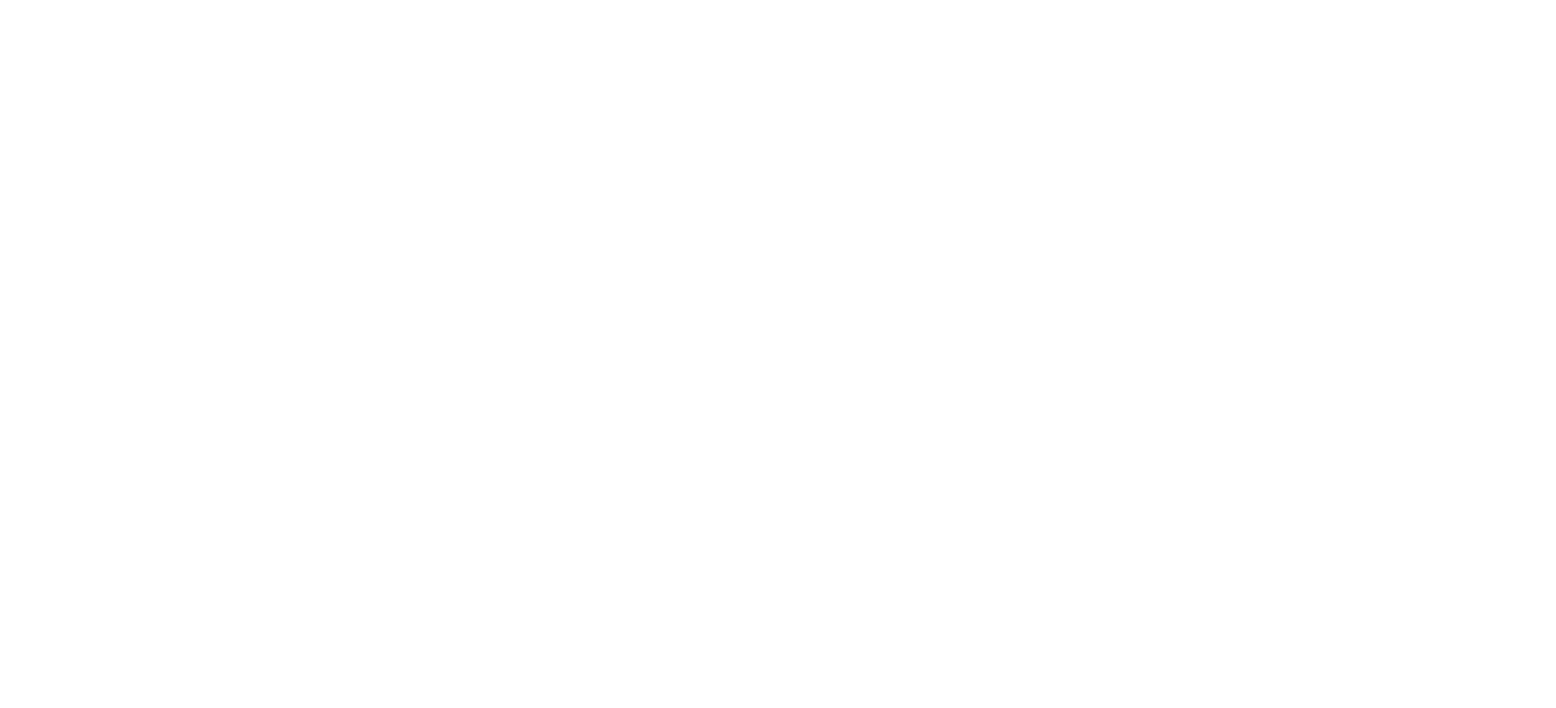
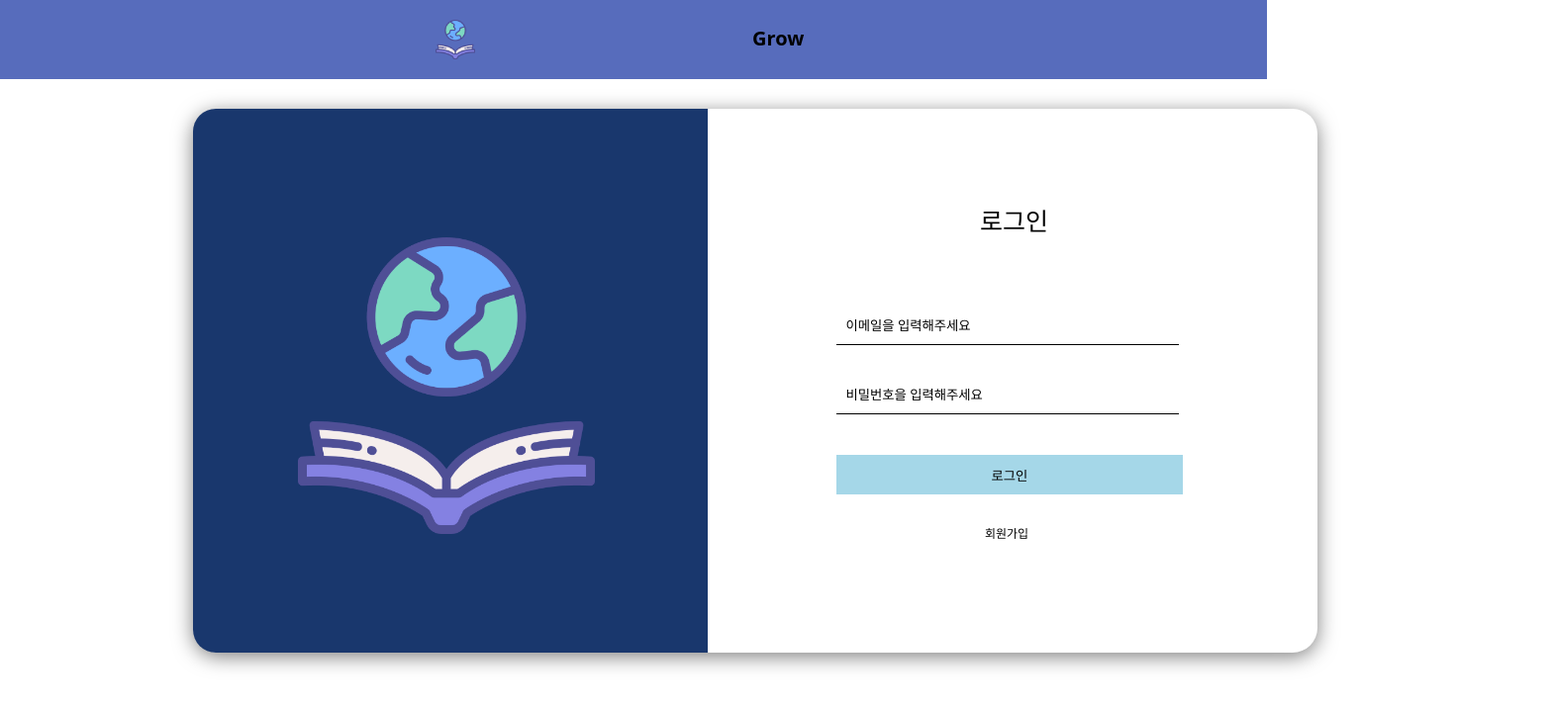
Before and after one commit to wheeeung/Grow-frontend, a React (Create React App) app: page /login in a window 1280 px wide. Before the commit this address had no page. Shown: the top 716 px of the page at 99% size, 1572 px wide, since content can reach past the window. Built offline with nearby package versions, Linux system fonts and the light colour scheme; a web font is replaced by a local one.

Commit message:
feat:: add login page

```diff
--- a/src/App.js
+++ b/src/App.js
@@ -1,11 +1,13 @@
 import { BrowserRouter, Route, Routes } from "react-router-dom";
 import Main from "./pages/main";
+import Login from "./pages/login/index.jsx";
 
 function App() {
   return (
     <BrowserRouter>
       <Routes>
         <Route path="/" element={<Main />} />
+        <Route path="/login" element={<Login />} />
       </Routes>
     </BrowserRouter>
   );
--- /dev/null
+++ b/src/pages/login/index.css
@@ -0,0 +1,4 @@
+input::placeholder {
+  width: 700px;
+  color: black;
+}
--- /dev/null
+++ b/src/pages/login/index.jsx
@@ -0,0 +1,108 @@
+import Header from "../../components/common/header/loginHeader.jsx";
+import { logo } from "../../assets";
+import "../login/index.css"
+
+const Login = () => {
+  return (
+    <div>
+      <Header />
+      <div style={mainBox}>
+        <div style={box1} />
+        <p style={loginSytle}>로그인</p>
+        <img src={logo} style={logoStyle} />
+        <form>
+          <input type="email" style={loginInput} placeholder="이메일을 입력해주세요" autoFocus />
+          <input type="password" style={passInput} placeholder="비밀번호을 입력해주세요" />
+          <button style={button}>로그인</button>
+          <p style={pStyle}>회원가입</p>
+        </form>
+      </div>
+    </div>
+  );
+};
+
+const box1 = {
+  position: "absolute",
+  width: "520px",
+  height: "550px",
+  left: "0px",
+  top: "0px",
+
+  background: "#19376D",
+  borderRadius: "23px 0px 0px 23px",
+};
+
+const mainBox = {
+  position: "absolute",
+  width: "1136px",
+  height: "550px",
+  left: "195px",
+  top: "110px",
+
+  background: "#FFFFFF",
+  boxShadow: "0px 4px 20px rgba(0, 0, 0, 0.5)",
+  borderRadius: "25px",
+}
+
+const loginSytle = {
+  position: "absolute",
+  left: "795px",
+  top: "100px",
+
+  fontFamily: "'Inter'",
+  fontStyle: "normal",
+  fontWeight: "400",
+  fontSize: "25px",
+  lineHeight: "29px",
+
+  color: "#000000",
+}
+
+const logoStyle = {
+  width: "300px",
+  height: "300px",
+  position: "absolute",
+  top: "130px",
+  right: "730px",
+}
+
+const loginInput = {
+  width: "30.5%",
+  position: "absolute",
+  top: "200px",
+  right: "140px",
+  padding: "10px",
+
+  borderBottom: "1px solid",
+}
+
+const passInput = {
+  width: "30.5%",
+  position: "absolute",
+  top: "270px",
+  right: "140px",
+  padding: "10px",
+
+  borderBottom: "1px solid",
+}
+
+const button = {
+  position: "absolute",
+  width: "350px",
+  height: "40px",
+  left: "650px",
+  top: "350px",
+  cursor: "pointer",
+
+  background: "#A5D7E8",
+}
+
+const pStyle = {
+  fontSize: "12px",
+  position: "absolute",
+  left: "800px",
+  top: "420px",
+  cursor: "pointer",
+}
+
+export default Login;
```
Also changed, not shown: src/pages/Login.jsx (deleted, +0 -9 lines).
